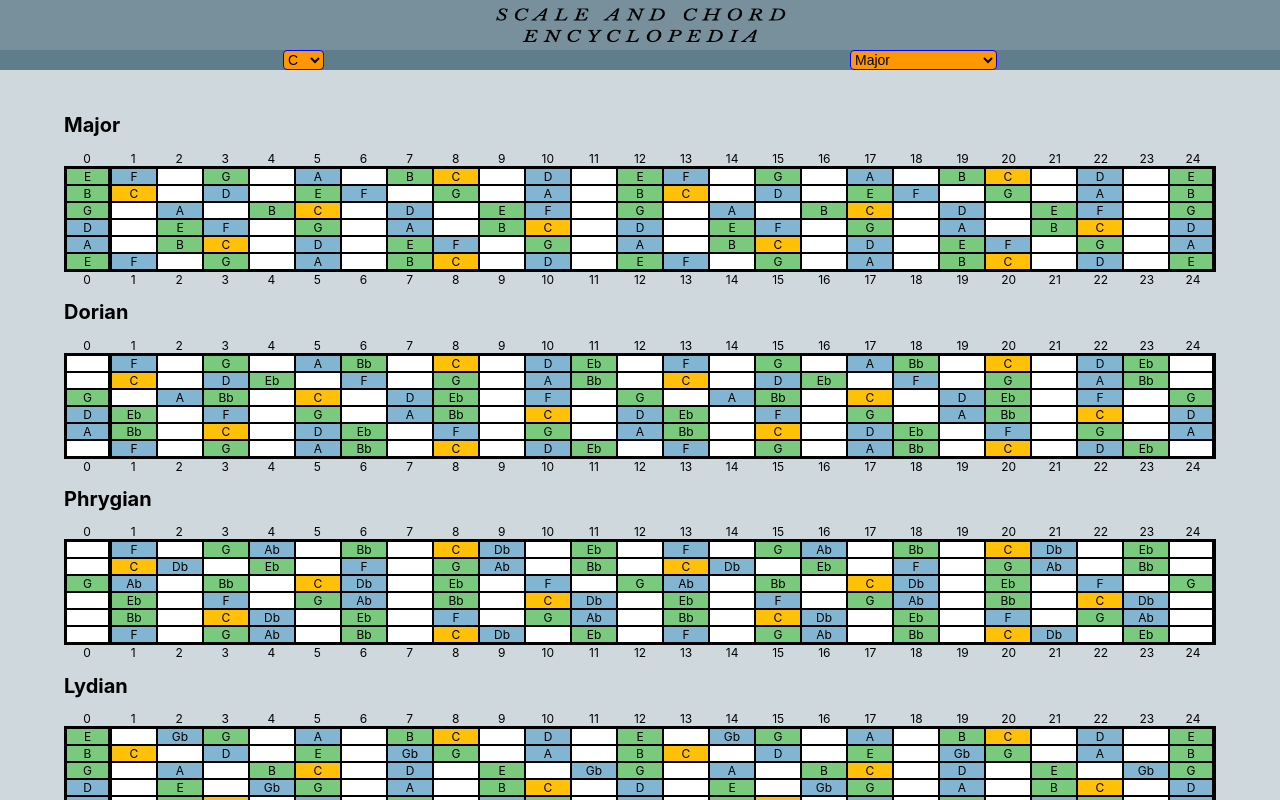
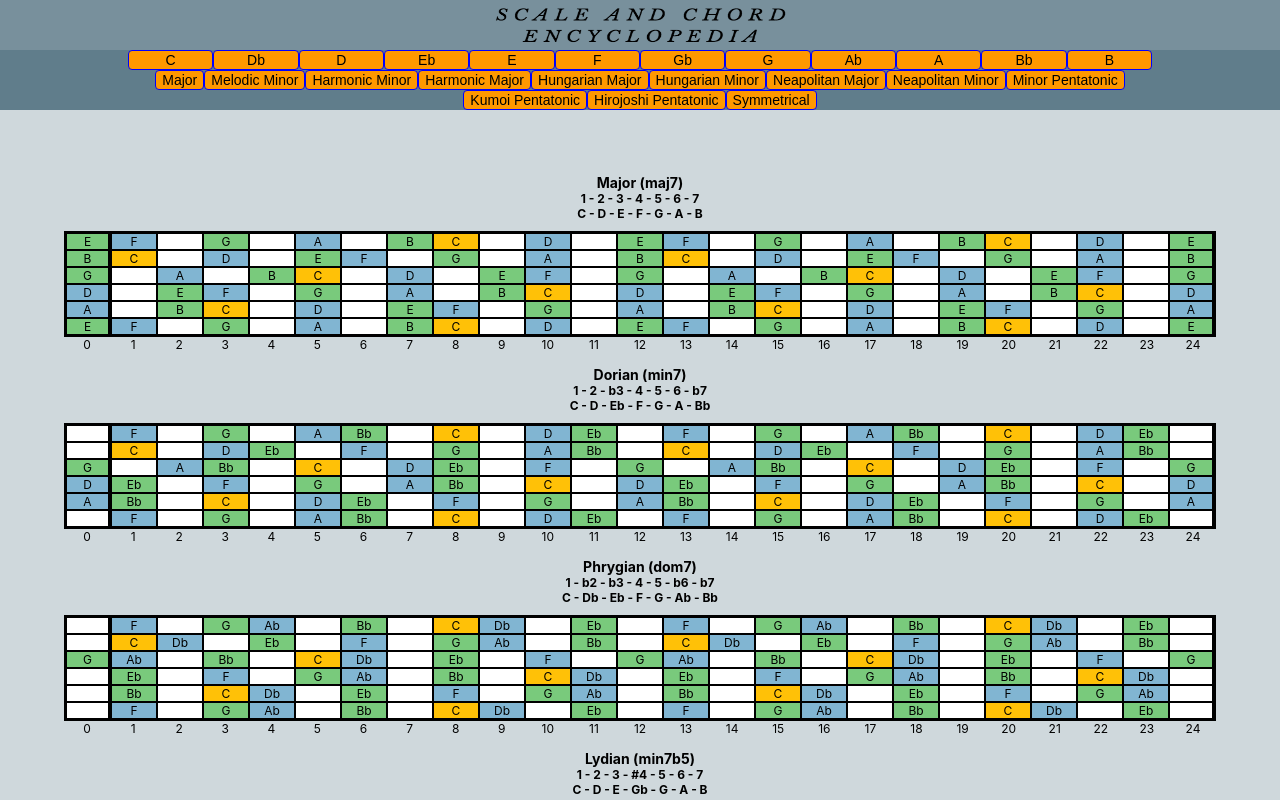
Before and after one commit to walpolsh/fretboards, a React (Create React App) app: page / in a window 1280 px wide. Shown: the top 800 px of the page. Built offline with nearby package versions, Linux system fonts and the light colour scheme.

Commit message:
menu is now buttons

```diff
--- a/src/App.css
+++ b/src/App.css
@@ -17,6 +17,7 @@
 
 .guitarContainer {
   justify-content: center;
+  text-align: center;
   width: 90vw;
 }
 .fretboardSides{
@@ -78,7 +79,7 @@ select {
   background-color: #FF9800;
 }
 
-select:hover {
+button:hover {
   border: 1px solid blue;
   border-radius: 4px;
   background-color:#ffb74d;
@@ -107,6 +108,13 @@ h2 {
   font-size: 16px;
 }
 
+h3 {
+  margin-bottom: 0;
+}
+h4 {
+  margin: 0;
+}
+
 .topnav {
   position: fixed;
   top: 0;
@@ -119,6 +127,25 @@ h2 {
   display: flex;
   width:100%;
   background-color: #78909C;
+  justify-content: center;
+}
+
+.keyBox {
+  padding: 0px 10vw 0px 10vw;
+  background-color: #607D8B;
+  font-size: 14px;
+  display: grid;
+  grid-template-columns: repeat(12, 1fr);
+  justify-content: center;
+}
+.scaleBox {
+  padding: 0px 10vw 0px 10vw;
+  background-color: #607D8B;
+  font-size: 14px;
+  display: grid;
+  grid-template-columns: repeat(12, 1fr);
+  display: flex;
+  flex-wrap: wrap;
   justify-content: center;
 }
 
--- a/src/App.js
+++ b/src/App.js
@@ -60,8 +60,12 @@ class App extends Component {
   render() {
     let scale = this.state.scale
     let onOff = this.state.onOff
+    let root = this.state.root
     let names = scale.map(mode => {
       return mode[2]}
+    )
+    let formulas = scale.map(mode => {
+      return mode[0]}
     )
 
     return (
@@ -74,20 +78,19 @@ class App extends Component {
             onOff={this.state.onOff}
           />
         </div>
-        <div style={{paddingTop: '100px'}}>
+        <div >
 
         </div>
-        <div className='wrapper'>
+        <div style={{paddingTop: '20vh'}} className='wrapper'>
         {
           scale.map((mode, i) =>
             <div className='guitarContainer'>
-              <h1>{names[i]}</h1>
-              <div className='numberContainer'>
-                  {['0','1','2','3','4','5','6','7','8','9','10','11','12','13','14','15','16','17','18','19','20','21','22','23','24'].map((x, i) =>
-                    <div key={i++}>{x}</div>)}
-                  {/* {['*', '','','*','','*','','*','','*','','','**','','','*','','*','','*','','*','','','*'].map((x, i) =>
-                  <div key={i++}>{x}</div>)} */}
-                </div>
+              <div>
+                <h3>{names[i]} {mode[3][0] ? `(${mode[3][0].map(x => x[i])})` : ''}</h3>
+                <h4>{formulas[i].join(' - ')}</h4>
+                <h4 style={{paddingBottom: '10px'}}>{mode[1].map(x => root[x]).join(' - ')}</h4>
+              </div>
+
               <div className='fretboardSides'/>
               <div className='fretboardContainer'>
                 <String
--- a/src/components/Header.js
+++ b/src/components/Header.js
@@ -25,43 +25,37 @@ const Header = (props) => {
           <label for='7'>7</label>
         </div>
       </div> */}
-      <div className='menuBox'>
-        {/* {
-          onOff === '1' ?
-          <button id='notes/nums' onClick={handleSwitch} value='0'>Nums</button>
-          :
-          <button id='notes/nums' onClick={handleSwitch} value='1'>Notes</button>
-        } */}
-        <select onChange={changeKey}>
-          <option id='keySig' value='0'>C</option>
-          <option value='1'>Db</option>
-          <option value='2'>D</option>
-          <option value='3'>Eb</option>
-          <option value='4'>E</option>
-          <option value='5'>F</option>
-          <option value='6'>Gb</option>
-          <option value='7'>G</option>
-          <option value='8'>Ab</option>
-          <option value='9'>A</option>
-          <option value='10'>Bb</option>
-          <option value='11'>B</option>
-        </select>
-        <select id='scale' onChange={changeScale}>
-          <option value='0'>Major</option>
-          <option value='1'>Melodic Minor</option>
-          <option value='2'>Harmonic Minor</option>
-          <option value='3'>Harmonic Major</option>
-          <option value='4'>Hungarian Major</option>
-          <option value='5'>Hungarian Minor</option>
-          <option value='7'>Neapolitan Major</option>
-          <option value='6'>Neapolitan Minor</option>
-          <option value='9'>Minor Pentatonic</option>
-          <option value='10'>Kumoi Pentatonic</option>
-          <option value='11'>Hirojoshi Pentatonic</option>
-          <option value='8'>Symmetrical</option>
-        </select>
+      <div className='keyBox'>
+        <button id='keySig' value='0' onClick={changeKey}>C</button>
+        <button value='1' onClick={changeKey}>Db</button>
+        <button value='2' onClick={changeKey}>D</button>
+        <button value='3' onClick={changeKey}>Eb</button>
+        <button value='4' onClick={changeKey}>E</button>
+        <button value='5' onClick={changeKey}>F</button>
+        <button value='6' onClick={changeKey}>Gb</button>
+        <button value='7' onClick={changeKey}>G</button>
+        <button value='8' onClick={changeKey}>Ab</button>
+        <button value='9' onClick={changeKey}>A</button>
+        <button value='10' onClick={changeKey}>Bb</button>
+        <button value='11' onClick={changeKey}>B</button>
 
       </div>
+      <div className='scaleBox'>
+        <button value='0' onClick={changeScale}>Major</button>
+          <button value='1' onClick={changeScale}>Melodic Minor</button>
+          <button value='2' onClick={changeScale}>Harmonic Minor</button>
+          <button value='3' onClick={changeScale}>Harmonic Major</button>
+          <button value='4' onClick={changeScale}>Hungarian Major</button>
+          <button value='5' onClick={changeScale}>Hungarian Minor</button>
+          <button value='7' onClick={changeScale}>Neapolitan Major</button>
+          <button value='6' onClick={changeScale}>Neapolitan Minor</button>
+          <button value='9' onClick={changeScale}>Minor Pentatonic</button>
+          <button value='10' onClick={changeScale}>Kumoi Pentatonic</button>
+          <button value='11' onClick={changeScale}>Hirojoshi Pentatonic</button>
+          <button value='8' onClick={changeScale}>Symmetrical</button>
+
+      </div>
+
     </div>
   )
 }
--- a/src/components/String.js
+++ b/src/components/String.js
@@ -12,8 +12,8 @@ const String = (props) => {
   return (
     <div className="stringContainer">
       {
-        onOff === '0' ?
         string.map((note, i) =>
+
           <div className='frets'>
             {notes.indexOf(note) !== -1 ?
                   notes[0] === note ?
@@ -49,17 +49,6 @@ const String = (props) => {
 
           </div>
         )
-        :
-        string.map((note, i) =>
-        notes.indexOf(note) !== -1 ?
-          <div>
-            {notes}
-          </div>
-          :
-          <div>
-            -
-          </div>
-        )
       }
     </div>
   )
--- a/src/constants/scales.js
+++ b/src/constants/scales.js
@@ -12,27 +12,27 @@ const permuteAlt = (arr, i) => {
 
 //[0, 2, 4, 5, 7, 9, 11]
 
-const Hirojoshi1 = [[],[0,2,3,7,8],['Hirojoshi1'],[]]
-const Hirojoshi2 = [[],[0,1,5,6,10],['Hirojoshi2'],[]]
-const Hirojoshi3 = [[],[0,4,5,9,11],['Hirojoshi3'],[]]
-const Hirojoshi4 = [[],[0,1,5,7,8],['Hirojoshi4'],[]]
-const Hirojoshi5 = [[],[0,4,6,7,11],['Hirojoshi5'],[]]
+const Hirojoshi1 = [[''],[0,2,3,7,8],['Hirojoshi Mode 1'],['']]
+const Hirojoshi2 = [[''],[0,1,5,6,10],['Hirojoshi Mode 2'],['']]
+const Hirojoshi3 = [[''],[0,4,5,9,11],['Hirojoshi Mode 3'],['']]
+const Hirojoshi4 = [[''],[0,1,5,7,8],['Hirojoshi Mode 4'],['']]
+const Hirojoshi5 = [[''],[0,4,6,7,11],['Hirojoshi Mode 5'],['']]
 
 export const Hirojoshi = [Hirojoshi1, Hirojoshi2, Hirojoshi3,Hirojoshi4,Hirojoshi5]
 
-const KuMode1 = [[],[0,2,3,7,9],['Kumoi Mode 1'],[]]
-const KuMode2 = [[],[0,1,5,7,10],['Kumoi Mode 2'],[]]
-const KuMode3 = [[],[0,1,6,9,11],['Kumoi Mode 3'],[]]
-const KuMode4 = [[],[0,2,5,7,8],['Kumoi Mode 4'],[]]
-const KuMode5 = [[],[0,3,5,6,10],['Kumoi Mode 5'],[]]
+const KuMode1 = [[''],[0,2,3,7,9],['Kumoi Mode 1'],['']]
+const KuMode2 = [[''],[0,1,5,7,10],['Kumoi Mode 2'],['']]
+const KuMode3 = [[''],[0,1,6,9,11],['Kumoi Mode 3'],['']]
+const KuMode4 = [[''],[0,2,5,7,8],['Kumoi Mode 4'],['']]
+const KuMode5 = [[''],[0,3,5,6,10],['Kumoi Mode 5'],['']]
 
 export const Kumoi = [KuMode1, KuMode2, KuMode3, KuMode4, KuMode5]
 
-const MinorPenta = [[], [0, 3, 5, 7, 10], ["Minor Pentatonic"],[]]
-const MajorPenta = [[], [0, 2, 4, 7, 9], ["Major Pentatonic"],[]]
-const Mode3 = [[], [0, 2, 5, 7, 10], ["Pentatonic Mode 3"],[]]
-const Mode4 = [[], [0, 3, 5, 8, 10], ["Pentatonic Mode 4"],[]]
-const Mode5 = [[], [0, 2, 5, 7, 9], ["Pentatonic Mode 5"],[]]
+const MinorPenta = [[''], [0, 3, 5, 7, 10], ["Minor Pentatonic"],['']]
+const MajorPenta = [[''], [0, 2, 4, 7, 9], ["Major Pentatonic"],['']]
+const Mode3 = [[''], [0, 2, 5, 7, 10], ["Pentatonic Mode 3"],['']]
+const Mode4 = [[''], [0, 3, 5, 8, 10], ["Pentatonic Mode 4"],['']]
+const Mode5 = [[''], [0, 2, 5, 7, 9], ["Pentatonic Mode 5"],['']]
 
 export const Pentatonic = [MinorPenta, MajorPenta, Mode3, Mode4, Mode5]
 
```
